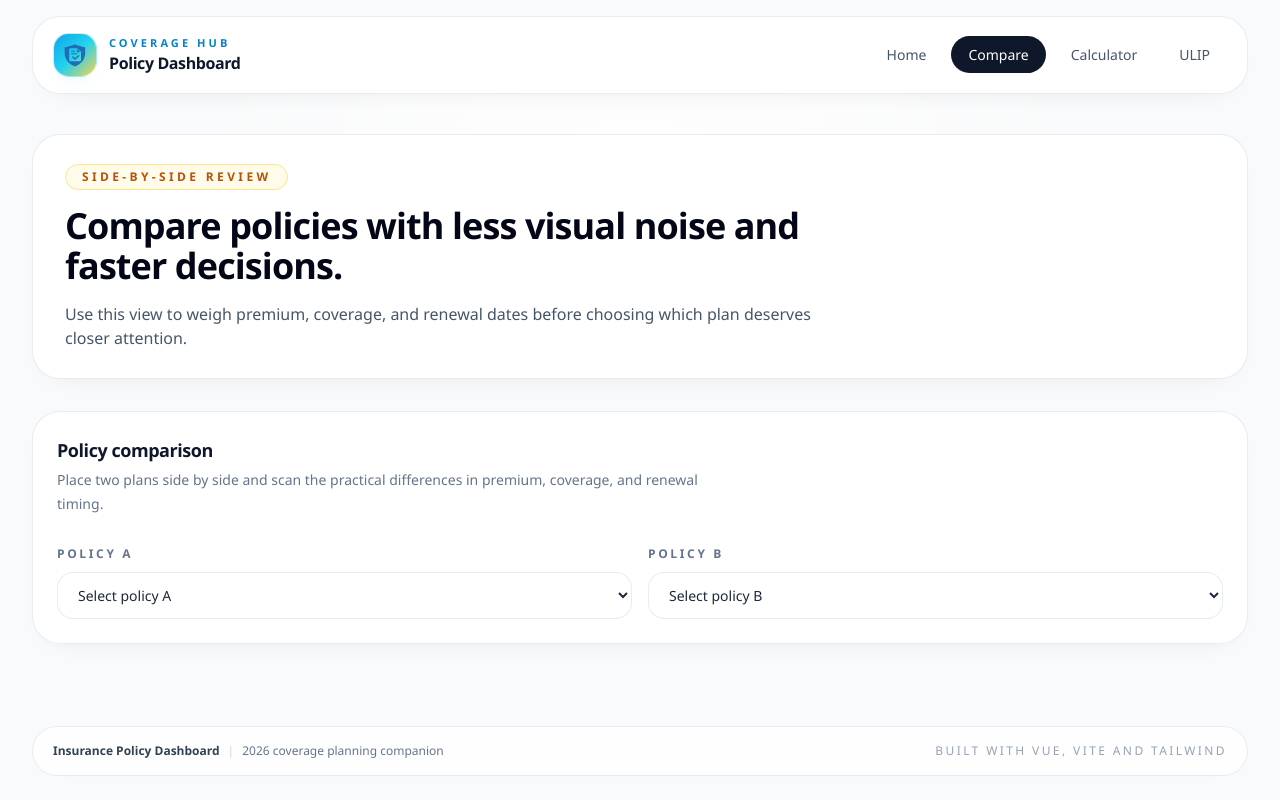
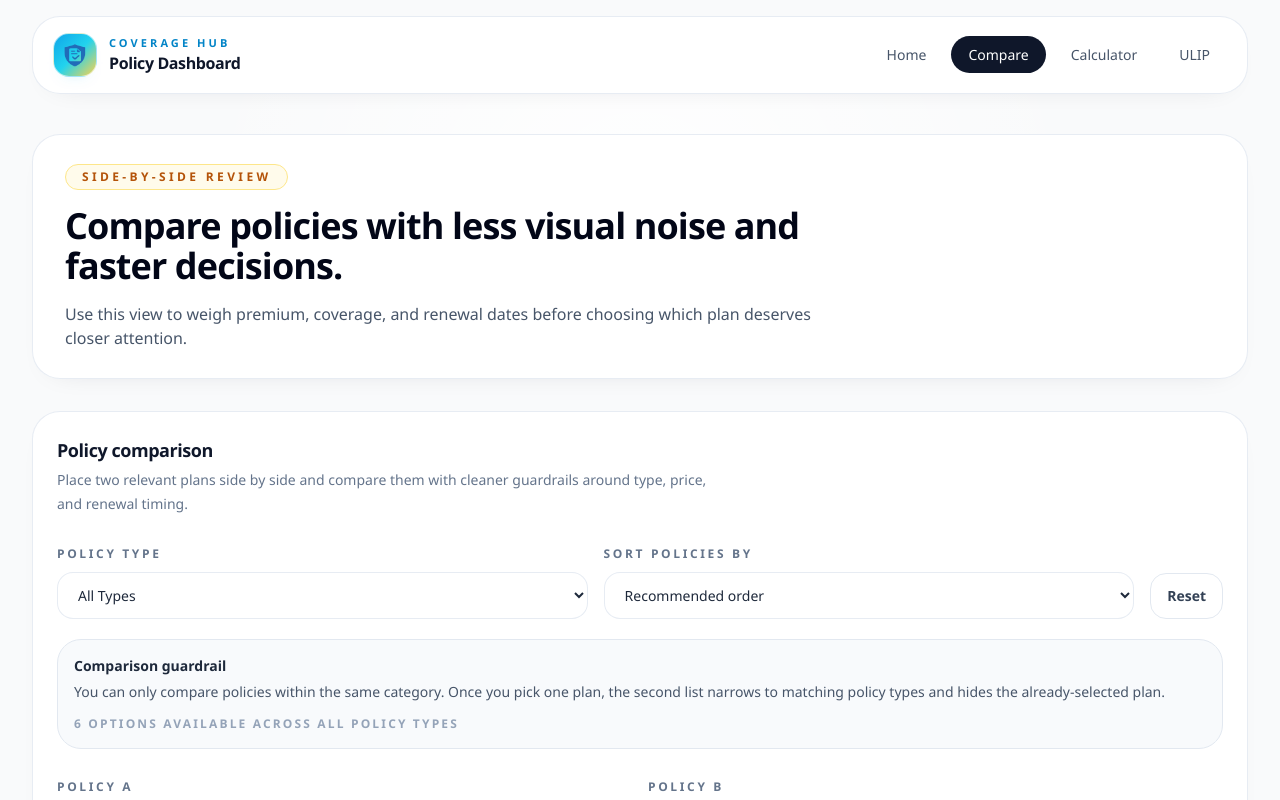
Before and after one commit to shivam-giri/insurance-policy-dashboard, a Vue app: page /compare in a window 1280 px wide. Shown: the top 800 px of the page. Built offline with nearby package versions, Linux system fonts and the light colour scheme.

Commit message:
enhance policy comparison UI with filters and improved layout

```diff
--- a/src/components/PolicyCompare.vue
+++ b/src/components/PolicyCompare.vue
@@ -2,7 +2,38 @@
   <section class="surface-card p-5 sm:p-6">
     <div class="max-w-2xl">
       <h3 class="panel-title">Policy comparison</h3>
-      <p class="panel-copy mt-1">Place two plans side by side and scan the practical differences in premium, coverage, and renewal timing.</p>
+      <p class="panel-copy mt-1">Place two relevant plans side by side and compare them with cleaner guardrails around type, price, and renewal timing.</p>
+    </div>
+
+    <div class="mt-6 grid gap-4 lg:grid-cols-[1fr_1fr_auto]">
+      <label>
+        <span class="field-label">Policy Type</span>
+        <select v-model="compareType" class="input-shell">
+          <option value="">All Types</option>
+          <option v-for="type in policyTypes" :key="type" :value="type">{{ type }}</option>
+        </select>
+      </label>
+      <label>
+        <span class="field-label">Sort Policies By</span>
+        <select v-model="sortBy" class="input-shell">
+          <option value="recommended">Recommended order</option>
+          <option value="premium-asc">Premium: Low to high</option>
+          <option value="premium-desc">Premium: High to low</option>
+          <option value="renewal-soon">Renewal: Soonest first</option>
+          <option value="name-asc">Name: A to Z</option>
+        </select>
+      </label>
+      <button class="secondary-button lg:self-end" type="button" @click="resetComparison">Reset</button>
+    </div>
+
+    <div class="mt-5 rounded-[24px] border border-slate-200 bg-slate-50 px-4 py-4 text-sm text-slate-600">
+      <p class="font-semibold text-slate-800">Comparison guardrail</p>
+      <p class="mt-1 leading-6">
+        You can only compare policies within the same category. Once you pick one plan, the second list narrows to matching policy types and hides the already-selected plan.
+      </p>
+      <p class="mt-3 text-xs font-semibold uppercase tracking-[0.18em] text-slate-400">
+        {{ helperText }}
+      </p>
     </div>
 
     <div class="mt-6 grid gap-4 md:grid-cols-2">
@@ -10,65 +41,173 @@
         <span class="field-label">Policy A</span>
         <select v-model="a" class="input-shell">
           <option disabled value="">Select policy A</option>
-          <option v-for="p in policies" :value="p.id" :key="'a-'+p.id">{{ p.policyName }}</option>
+          <option v-for="p in optionsForA" :value="String(p.id)" :key="'a-'+p.id">
+            {{ p.policyName }} - {{ p.type }}
+          </option>
         </select>
       </label>
       <label>
         <span class="field-label">Policy B</span>
         <select v-model="b" class="input-shell">
           <option disabled value="">Select policy B</option>
-          <option v-for="p in policies" :value="p.id" :key="'b-'+p.id">{{ p.policyName }}</option>
+          <option v-for="p in optionsForB" :value="String(p.id)" :key="'b-'+p.id">
+            {{ p.policyName }} - {{ p.type }}
+          </option>
         </select>
       </label>
     </div>
 
-    <div v-if="a && b" class="mt-6 overflow-x-auto rounded-[28px] border border-slate-100 bg-slate-50">
+    <div v-if="comparisonReady" class="mt-6 overflow-x-auto rounded-[28px] border border-slate-100 bg-slate-50">
       <table class="min-w-[640px] text-sm sm:min-w-full">
         <thead class="bg-slate-950 text-left text-white">
           <tr>
             <th class="px-5 py-4 font-medium uppercase tracking-[0.18em] text-slate-300">Field</th>
-            <th class="px-5 py-4 font-medium uppercase tracking-[0.18em] text-slate-300">{{ getById(a).policyName }}</th>
-            <th class="px-5 py-4 font-medium uppercase tracking-[0.18em] text-slate-300">{{ getById(b).policyName }}</th>
+            <th class="px-5 py-4 font-medium uppercase tracking-[0.18em] text-slate-300">{{ policyA.policyName }}</th>
+            <th class="px-5 py-4 font-medium uppercase tracking-[0.18em] text-slate-300">{{ policyB.policyName }}</th>
           </tr>
         </thead>
         <tbody>
           <tr class="border-t border-slate-200">
             <td class="px-5 py-4 font-medium text-slate-500">Premium</td>
-            <td class="px-5 py-4 font-semibold text-slate-900">{{ formatCurrency(getById(a).premium) }}</td>
-            <td class="px-5 py-4 font-semibold text-slate-900">{{ formatCurrency(getById(b).premium) }}</td>
+            <td class="px-5 py-4 font-semibold text-slate-900">{{ formatCurrency(policyA.premium) }}</td>
+            <td class="px-5 py-4 font-semibold text-slate-900">{{ formatCurrency(policyB.premium) }}</td>
           </tr>
           <tr class="border-t border-slate-200">
             <td class="px-5 py-4 font-medium text-slate-500">Coverage</td>
-            <td class="px-5 py-4 text-slate-700">{{ getById(a).coverage }}</td>
-            <td class="px-5 py-4 text-slate-700">{{ getById(b).coverage }}</td>
+            <td class="px-5 py-4 text-slate-700">{{ policyA.coverage }}</td>
+            <td class="px-5 py-4 text-slate-700">{{ policyB.coverage }}</td>
           </tr>
           <tr class="border-t border-slate-200">
             <td class="px-5 py-4 font-medium text-slate-500">Type</td>
-            <td class="px-5 py-4 text-slate-700">{{ getById(a).type }}</td>
-            <td class="px-5 py-4 text-slate-700">{{ getById(b).type }}</td>
+            <td class="px-5 py-4 text-slate-700">{{ policyA.type }}</td>
+            <td class="px-5 py-4 text-slate-700">{{ policyB.type }}</td>
           </tr>
           <tr class="border-t border-slate-200">
             <td class="px-5 py-4 font-medium text-slate-500">Renewal</td>
-            <td class="px-5 py-4 text-slate-700">{{ formatDate(getById(a).renewalDate) }}</td>
-            <td class="px-5 py-4 text-slate-700">{{ formatDate(getById(b).renewalDate) }}</td>
+            <td class="px-5 py-4 text-slate-700">{{ formatDate(policyA.renewalDate) }}</td>
+            <td class="px-5 py-4 text-slate-700">{{ formatDate(policyB.renewalDate) }}</td>
+          </tr>
+          <tr class="border-t border-slate-200">
+            <td class="px-5 py-4 font-medium text-slate-500">Status</td>
+            <td class="px-5 py-4 text-slate-700">{{ policyA.status }}</td>
+            <td class="px-5 py-4 text-slate-700">{{ policyB.status }}</td>
           </tr>
         </tbody>
       </table>
+    </div>
+
+    <div v-else class="mt-6 rounded-[28px] border border-dashed border-slate-300 bg-white px-5 py-8 text-center">
+      <p class="text-sm font-semibold text-slate-800">Pick two policies from the same type to unlock the comparison table.</p>
+      <p class="mt-2 text-sm leading-6 text-slate-500">
+        Use the type filter to narrow the list first, or choose one policy and the second list will automatically stay within that policy category.
+      </p>
     </div>
   </section>
 </template>
 
 <script setup>
-import { computed, ref } from 'vue'
+import { computed, ref, watch } from 'vue'
 import { usePolicyStore } from '../store/policyStore'
 
 const store = usePolicyStore()
-const policies = computed(() => store.policies)
 const a = ref('')
 const b = ref('')
+const compareType = ref('')
+const sortBy = ref('recommended')
+
+const policies = computed(() => store.policies)
+const policyTypes = computed(() => [...new Set(policies.value.map(p => p.type))].sort())
 
 function getById(id){
-  return policies.value.find(p => p.id === id) || {}
+  return policies.value.find(p => String(p.id) === String(id)) || null
+}
+
+const policyA = computed(() => getById(a.value))
+const policyB = computed(() => getById(b.value))
+
+const lockedType = computed(() => compareType.value || policyA.value?.type || policyB.value?.type || '')
+
+const sortedPolicies = computed(() => {
+  const items = policies.value
+    .filter(p => lockedType.value ? p.type === lockedType.value : true)
+    .slice()
+
+  switch (sortBy.value) {
+    case 'premium-asc':
+      return items.sort((left, right) => left.premium - right.premium)
+    case 'premium-desc':
+      return items.sort((left, right) => right.premium - left.premium)
+    case 'renewal-soon':
+      return items.sort((left, right) => new Date(left.renewalDate) - new Date(right.renewalDate))
+    case 'name-asc':
+      return items.sort((left, right) => left.policyName.localeCompare(right.policyName))
+    default:
+      return items.sort((left, right) => {
+        if (left.type !== right.type) return left.type.localeCompare(right.type)
+        return left.premium - right.premium
+      })
+  }
+})
+
+const optionsForA = computed(() =>
+  sortedPolicies.value.filter(p => String(p.id) !== b.value)
+)
+
+const optionsForB = computed(() =>
+  sortedPolicies.value.filter(p => String(p.id) !== a.value)
+)
+
+const comparisonReady = computed(() =>
+  Boolean(
+    policyA.value &&
+    policyB.value &&
+    policyA.value.type === policyB.value.type &&
+    a.value !== b.value
+  )
+)
+
+const helperText = computed(() => {
+  const visibleCount = sortedPolicies.value.length
+  const scopeLabel = lockedType.value
+    ? `within ${lockedType.value}`
+    : 'across all policy types'
+  return `${visibleCount} option${visibleCount === 1 ? '' : 's'} available ${scopeLabel}`
+})
+
+watch(compareType, (nextType) => {
+  if (nextType && policyA.value && policyA.value.type !== nextType) {
+    a.value = ''
+  }
+  if (nextType && policyB.value && policyB.value.type !== nextType) {
+    b.value = ''
+  }
+})
+
+watch(a, (nextValue) => {
+  if (nextValue && nextValue === b.value) {
+    a.value = ''
+    return
+  }
+  if (policyA.value && policyB.value && policyA.value.type !== policyB.value.type) {
+    b.value = ''
+  }
+})
+
+watch(b, (nextValue) => {
+  if (nextValue && nextValue === a.value) {
+    b.value = ''
+    return
+  }
+  if (policyA.value && policyB.value && policyA.value.type !== policyB.value.type) {
+    b.value = ''
+  }
+})
+
+function resetComparison() {
+  a.value = ''
+  b.value = ''
+  compareType.value = ''
+  sortBy.value = 'recommended'
 }
 
 function formatCurrency(value) {
```
